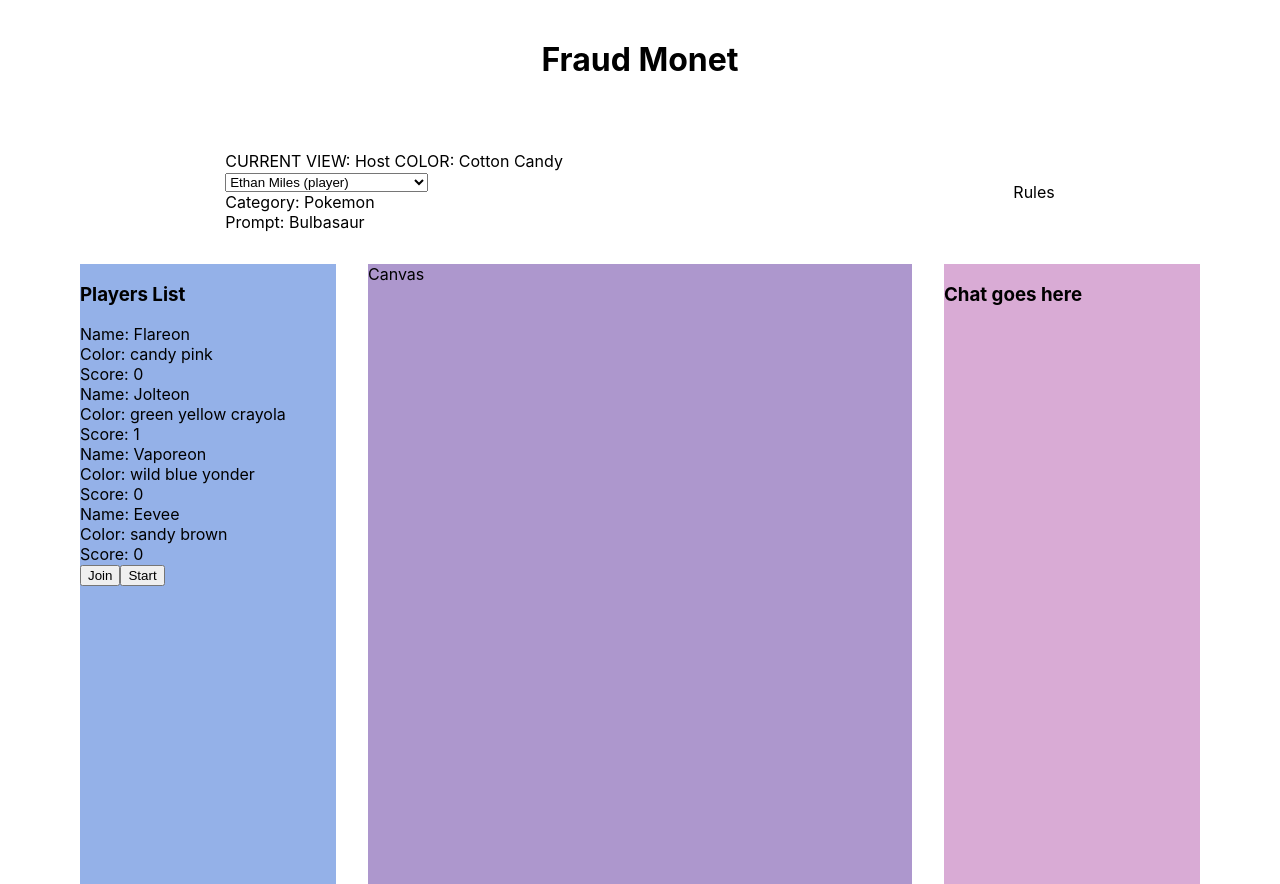
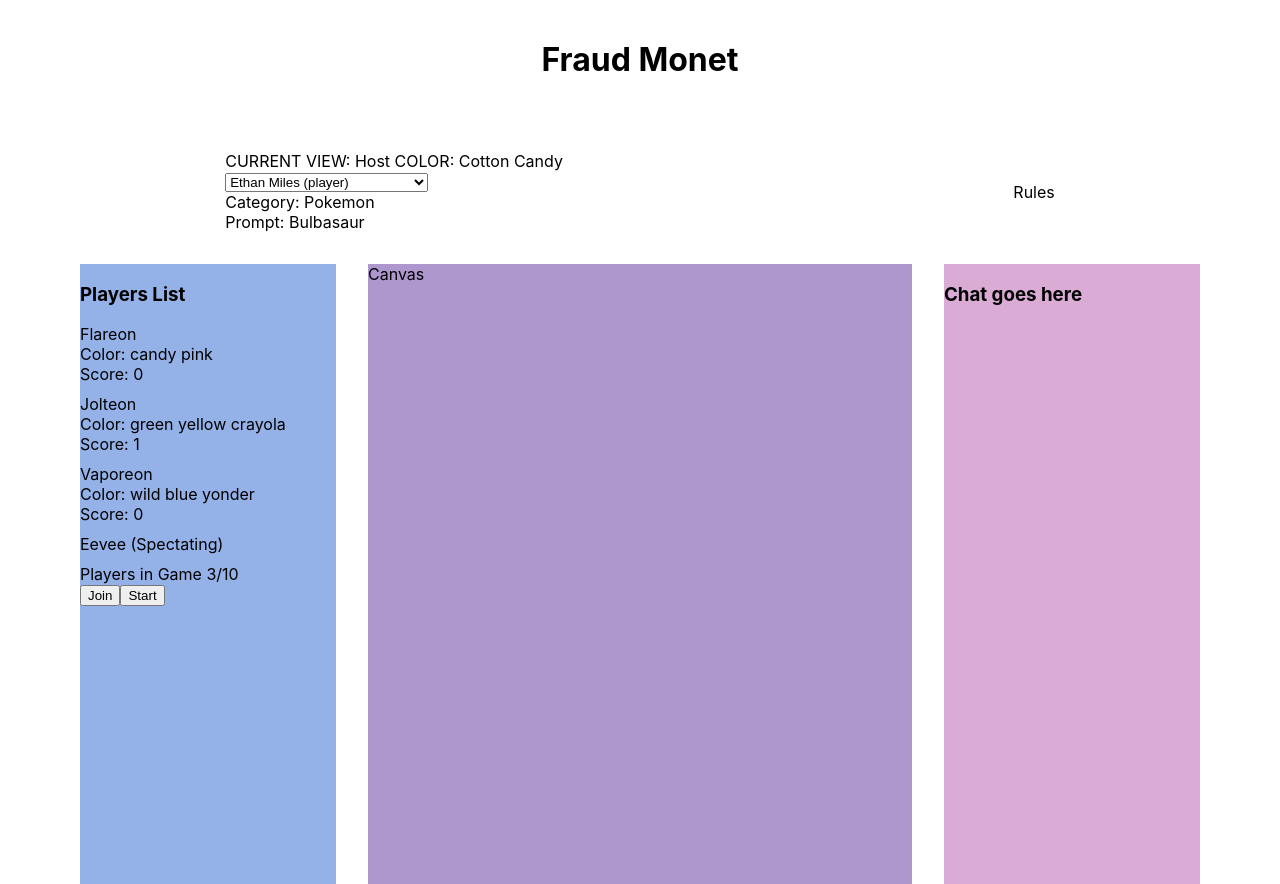
Before and after one commit to TeamVaporeon/fraud-monet, a React (Create React App) app: page / in a window 1280 px wide. Built offline with nearby package versions, Linux system fonts and the light colour scheme.

Commit message:
Player List Skeleton

```diff
--- a/src/Components/GameMainPage/GameMain/GameMain.css
+++ b/src/Components/GameMainPage/GameMain/GameMain.css
@@ -45,3 +45,13 @@
   grid-area: c;
   background-color: rgb(217, 171, 213);
 }
+
+.each-player {
+  margin-top: 10px;
+  margin-bottom: 10px;
+}
+
+.each-spectator {
+  margin-top: 10px;
+  margin-bottom: 10px;
+}
--- a/src/Components/playerList.jsx
+++ b/src/Components/playerList.jsx
@@ -1,42 +1,67 @@
 import React from 'react';
 import dummyList from './dummyList.js';
-// import Players from './Players.jsx';
 
 class PlayerList extends React.Component {
   constructor(props) {
     super(props);
     this.state = {
-      list : []
+      list : [],
+      players : [],
+      spectatorsList : [],
+      playersCount : null
     }
+    this.countPlayers = this.countPlayers.bind(this);
+    // this.getPlayers = this.getPlayers.bind(this);
   }
 
   componentDidMount() {
     this.setState({
-      list : dummyList
+      list : dummyList,
+      playersCount : this.countPlayers(dummyList)
+      // players : this.getPlayers(dummyList)
     })
   }
 
-  // countPlayers() {
-  //   var count = 0;
-  //   dummyList.map(player =>
+  countPlayers(arr) {
+    var count = 0;
+    for (var i = 0; i < arr.length; i++) {
+      var eachPlayerObj = arr[i];
+      if (eachPlayerObj.role !== 'spectator') {
+        count++;
+      }
+    }
+    return count;
+  }
+
+  // getPlayers(arr) {
+  //   var playersArr = arr.map(player => {
   //     if (player.role !== 'spectator') {
-  //       count++;
+  //       playersArr.push(player);
   //     }
-  //     return count;
-  //   )
+  //     return playersArr;
+  //   })
   // }
 
   render() {
+    // console.log(dummyList.length);
     return(
       <>
       <h3>Players List</h3>
-      {this.state.list.map(player =>
-      <div className="each-player">
-        <div>Name: {player.username}</div>
+      {this.state.list.map((player, index) =>
+      (player.role !== 'spectator' ?
+      <div className="each-player" key={index}>
+        <div>{player.username}</div>
         <div>Color: {player.color}</div>
         <div>Score: {player.score}</div>
+      </div> :
+      <div className="each-spectator" key={index}>
+        <div>{player.username} (Spectating)</div>
       </div>
+        )
       )}
+      <div>
+        Players in Game {this.state.playersCount}/10
+      </div>
       <div>
         <button>Join</button>
         <button>Start</button>
```
Also changed, not shown: src/App.jsx (+0 -7 lines), src/Components/Players.jsx (deleted, +0 -39 lines), .yarnrc.yml (deleted), 1 other file (tests, documents, lock files or other folders).
